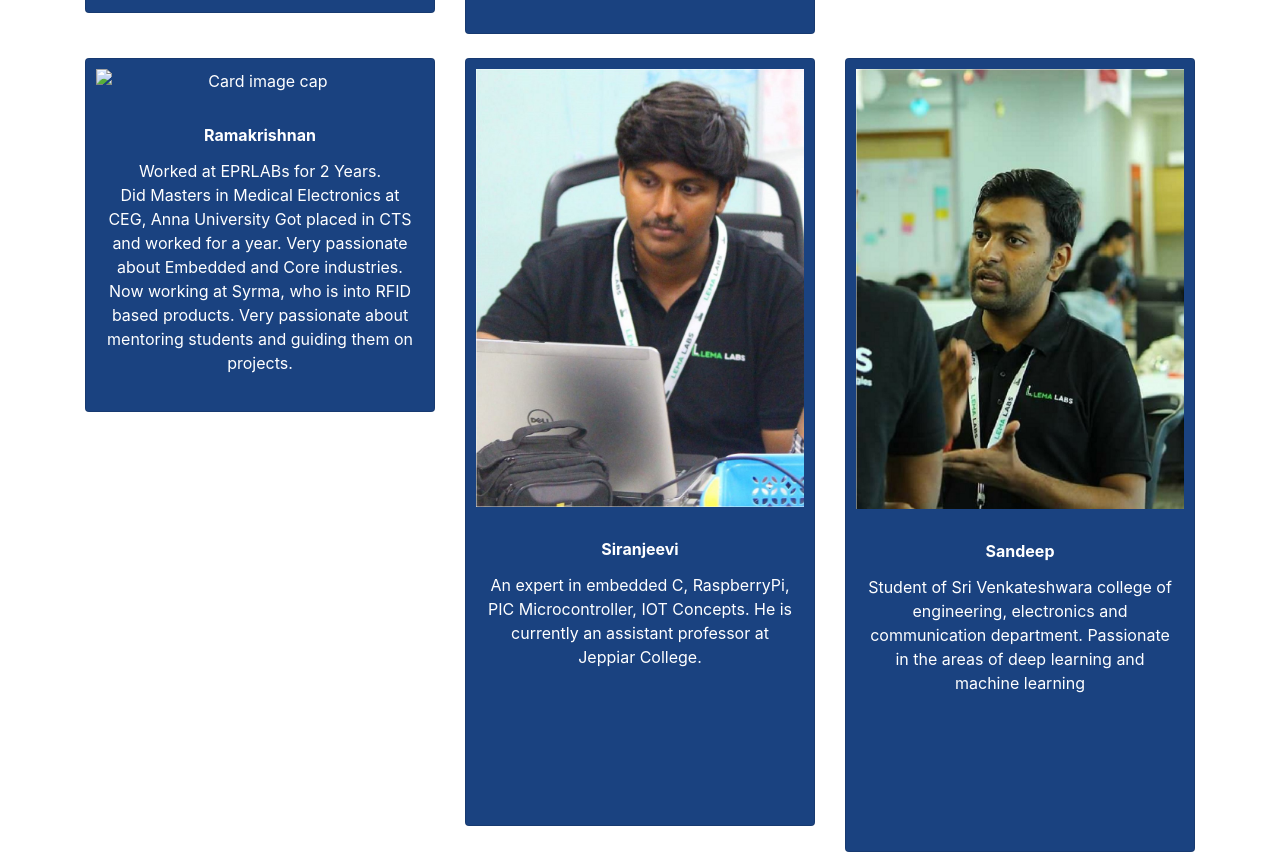
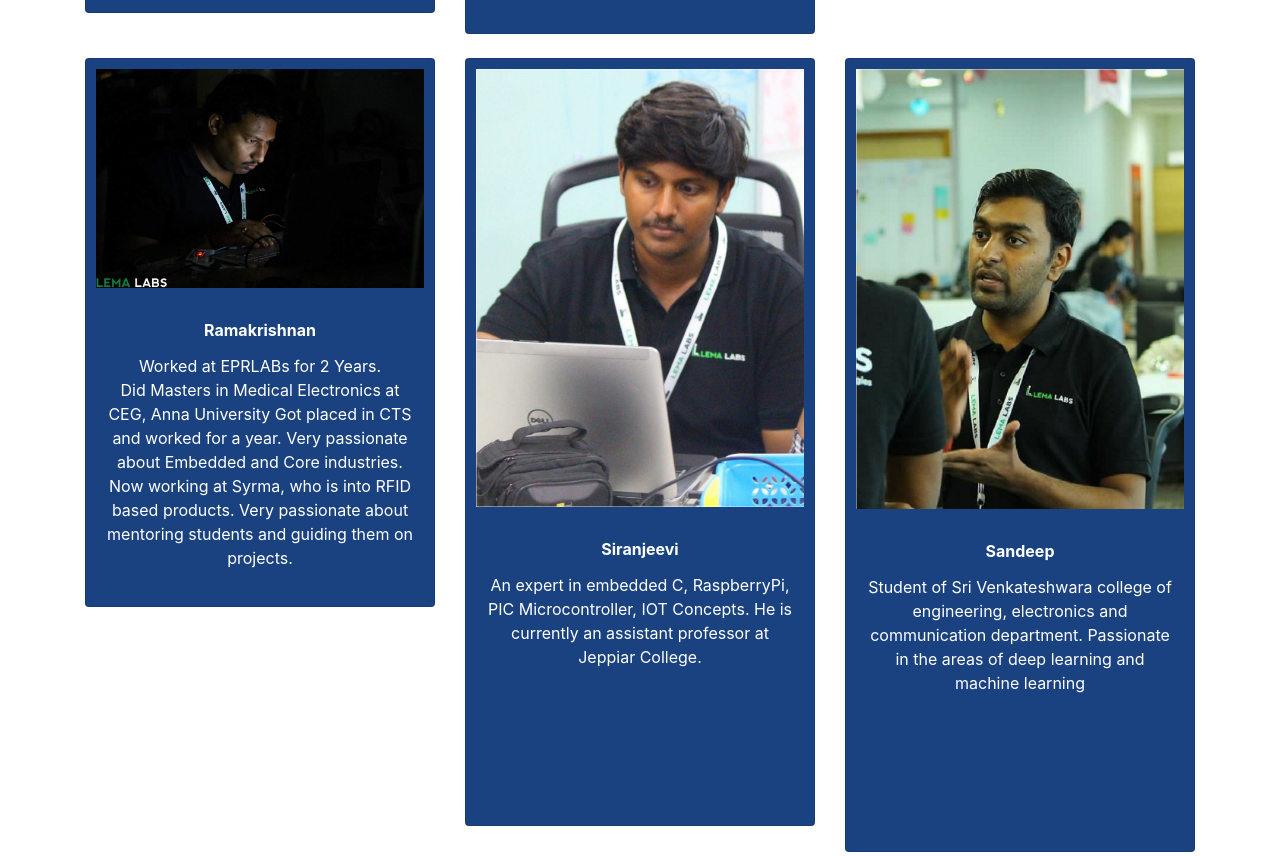
Before and after one commit to LemaCommunity/Makeathon, a plain HTML site: page index.html in a window 1280 px wide. Shown: the part 7031-7887 px from the top of the page. Drawn offline with nearby package versions, Linux system fonts and the light colour scheme; some packages are replaced by stand-ins of ours; a script that the page names is missing.

Commit message:
Update index.html

```diff
--- a/index.html
+++ b/index.html
@@ -556,7 +556,7 @@
 
             <div class="col-md-4">
               <div class="card mb-4 box-shadow" style="background-color: #1a4280;">
-                <img class="card-img-top" src="assets/images/mentors/ram.jpeg" alt="Card image cap" style="padding: 10px 10px 10px 10px;">
+                <img class="card-img-top" src="assets/images/mentors/ram.jpg" alt="Card image cap" style="padding: 10px 10px 10px 10px;">
                 <div class="card-body">
                  <p class="card-title"><strong>Ramakrishnan</strong></p>
                   <p class="card-text">Worked at EPRLABs for 2 Years.<br>
```
